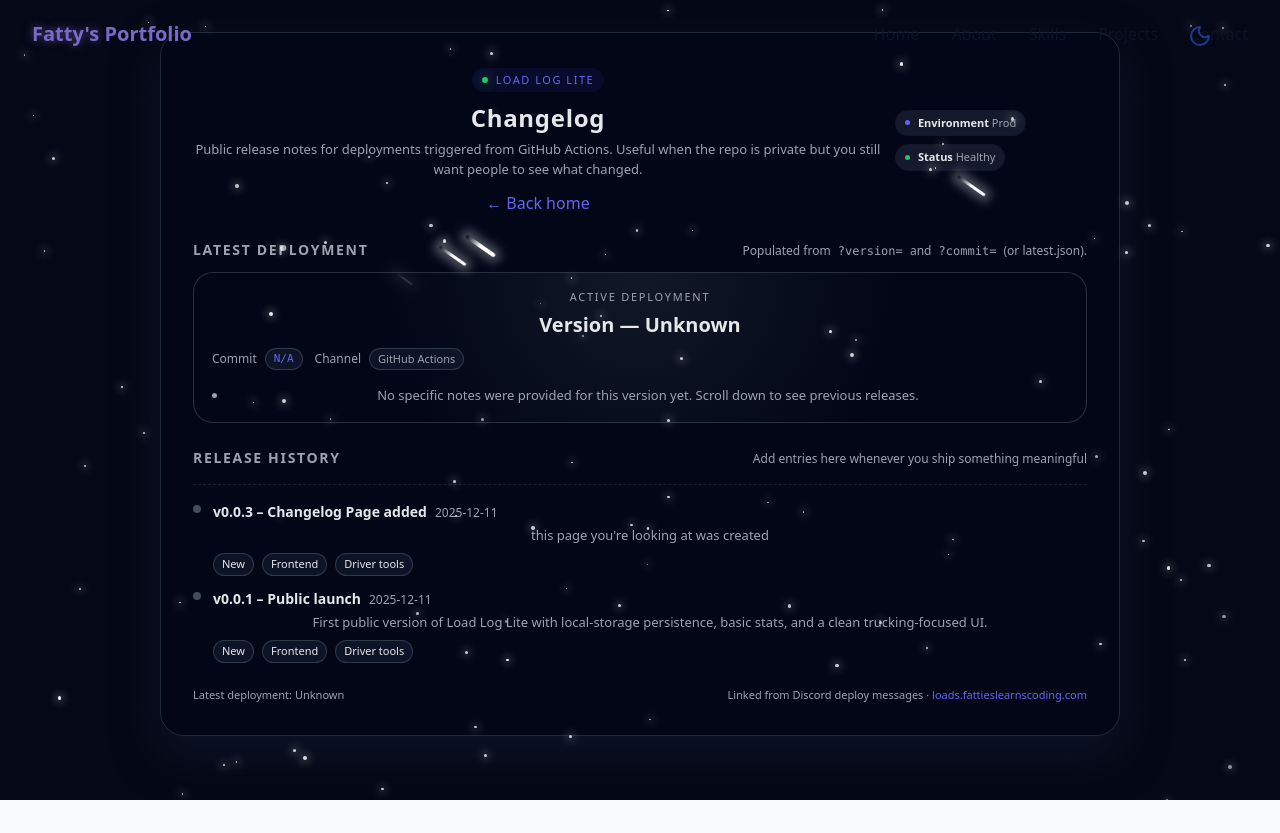
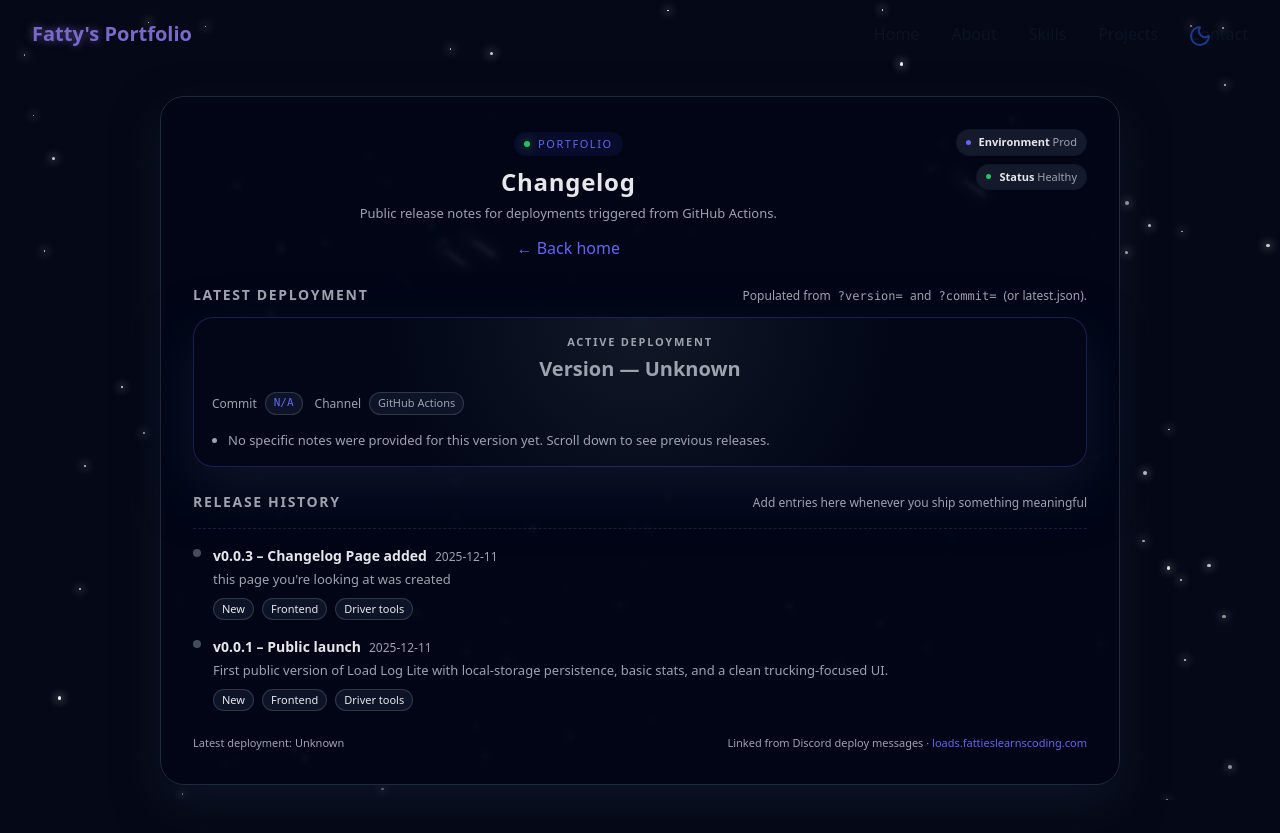
Before and after one commit to tsronco/myPortfolio, a React (Vite) app: page /changelog in a window 1280 px wide. Before the commit the page ends 800 px from the top, so only its background shows below. Built offline with nearby package versions, Linux system fonts and the light colour scheme.

Commit message:
restyled changelog

```diff
--- a/src/components/ChangeLog_temp.jsx
+++ b/src/components/ChangeLog_temp.jsx
@@ -52,15 +52,15 @@ export function ChangeLog() {
   }, [params])
 
   return (
-    <main className="min-h-screen w-full bg-[#050816] text-[#e5e7eb] px-4 py-8 flex justify-center">
+    <main className="min-h-screen w-full bg-[#050816] text-[#e5e7eb] px-4 py-8 pt-24 pb-12 flex justify-center">
       <section className="w-full max-w-[960px]">
-        <div className="rounded-[24px] border border-[#1f2937] bg-[#020617] shadow-[0_18px_45px_rgba(15,23,42,0.8)] p-6 md:p-8">
+        <div className="rounded-[24px] border border-[#1f2937] bg-[rgba(2,6,23,0.92)] backdrop-blur-[2px] shadow-[0_18px_45px_rgba(15,23,42,0.8)] p-6 md:p-8">
           {/* Header */}
-          <header className="flex flex-col gap-3 sm:flex-row sm:items-center sm:justify-between">
-            <div>
+          <header className="flex flex-col gap-3 sm:flex-row sm:items-start sm:justify-between">
+            <div className="sm:flex-1 sm:text-center sm:mx-auto">
               <div className="inline-flex items-center gap-2 rounded-full bg-[rgba(79,70,229,0.09)] px-[10px] py-1 text-[11px] uppercase tracking-[0.14em] text-[#6366f1]">
                 <span className="h-[6px] w-[6px] rounded-full bg-[#22c55e] shadow-[0_0_12px_rgba(34,197,94,0.8)]" />
-                LOAD LOG LITE
+                portfolio
               </div>
 
               <h1 className="mt-2 text-[24px] font-bold tracking-[0.03em]">
@@ -68,7 +68,7 @@ export function ChangeLog() {
               </h1>
 
               <p className="mt-1 text-[13px] text-[#9ca3af]">
-                Public release notes for deployments triggered from GitHub Actions. Useful when the repo is private but you still want people to see what changed.
+                Public release notes for deployments triggered from GitHub Actions.
               </p>
 
               <div className="mt-3">
@@ -78,7 +78,7 @@ export function ChangeLog() {
               </div>
             </div>
 
-            <div className="flex flex-wrap gap-2">
+            <div className="flex flex-col gap-2 sm:items-end">
               <div className="inline-flex items-center gap-2 rounded-full border border-[rgba(15,23,42,0.8)] bg-[#141a2b] px-[9px] py-1 text-[11px] text-[#9ca3af]">
                 <span className="h-[5px] w-[5px] rounded-full bg-[#6366f1]" />
                 <span><strong className="font-semibold text-[#e5e7eb]">Environment</strong> Prod</span>
@@ -102,12 +102,12 @@ export function ChangeLog() {
               </p>
             </div>
 
-            <div className="mt-3 rounded-[20px] border border-[rgba(55,65,81,0.7)] bg-[radial-gradient(circle_at_top,#111827_0,#020617_55%,#020617_100%)] px-[18px] py-[16px]">
-              <div className="text-[11px] uppercase tracking-[0.16em] text-[#9ca3af]">
+            <div className="mt-3 rounded-[20px] border shadow-[0_22px_55px_rgba(15,23,42,0.9)] border-[rgba(99,102,241,0.25)] bg-[radial-gradient(circle_at_top,#111827_0,#020617_55%,#020617_100%)] px-[18px] py-[16px]">
+              <div className="text-[11px] uppercase tracking-[0.16em] font-semibold text-[#9ca3af]">
                 Active deployment
               </div>
 
-              <div className="mt-1 text-[20px] font-bold">
+              <div className={`mt-1 text-[20px] font-semibold ${version === "Unknown" ? "text-[#9ca3af]" : "text-[#e5e7eb]"}`}>
                 Version — {version}
               </div>
 
@@ -138,7 +138,7 @@ export function ChangeLog() {
                 </span>
               </div>
 
-              <ul className="mt-4 list-disc pl-4 text-[13px] text-[#9ca3af]">
+              <ul className="mt-4 list-disc pl-4 text-[13px] text-[#9ca3af] text-left">
                 <li>No specific notes were provided for this version yet. Scroll down to see previous releases.</li>
               </ul>
             </div>
@@ -153,7 +153,7 @@ export function ChangeLog() {
               <p className="text-[12px] text-[#9ca3af]">Add entries here whenever you ship something meaningful</p>
             </div>
 
-            <div className="mt-4 flex flex-col gap-3 border-t border-dashed border-[rgba(31,41,55,0.8)] pt-4">
+            <div className="mt-4 flex flex-col gap-4 border-t border-dashed border-[rgba(31,41,55,0.8)] pt-4">
               <article className="flex gap-3">
                 <div className="mt-1 h-2 w-2 rounded-full bg-[rgba(75,85,99,0.9)]" />
                 <div className="flex-1">
@@ -161,7 +161,7 @@ export function ChangeLog() {
                     <span className="text-[14px] font-semibold">v0.0.3 – Changelog Page added</span>
                     <span className="text-[12px] text-[#9ca3af]">2025-12-11</span>
                   </div>
-                  <div className="mt-1 text-[13px] text-[#9ca3af]">this page you're looking at was created</div>
+                  <div className="mt-1 text-[13px] text-[#9ca3af] text-left">this page you're looking at was created</div>
                   <div className="mt-2 flex flex-wrap gap-2">
                     {["New", "Frontend", "Driver tools"].map((t) => (
                       <span key={t} className="rounded-full border border-[rgba(55,65,81,0.8)] bg-[rgba(15,23,42,0.9)] px-2 py-[2px] text-[11px]">
@@ -179,7 +179,7 @@ export function ChangeLog() {
                     <span className="text-[14px] font-semibold">v0.0.1 – Public launch</span>
                     <span className="text-[12px] text-[#9ca3af]">2025-12-11</span>
                   </div>
-                  <div className="mt-1 text-[13px] text-[#9ca3af]">
+                  <div className="mt-1 text-[13px] text-[#9ca3af] text-left">
                     First public version of Load Log Lite with local-storage persistence, basic stats, and a clean trucking-focused UI.
                   </div>
                   <div className="mt-2 flex flex-wrap gap-2">
```
